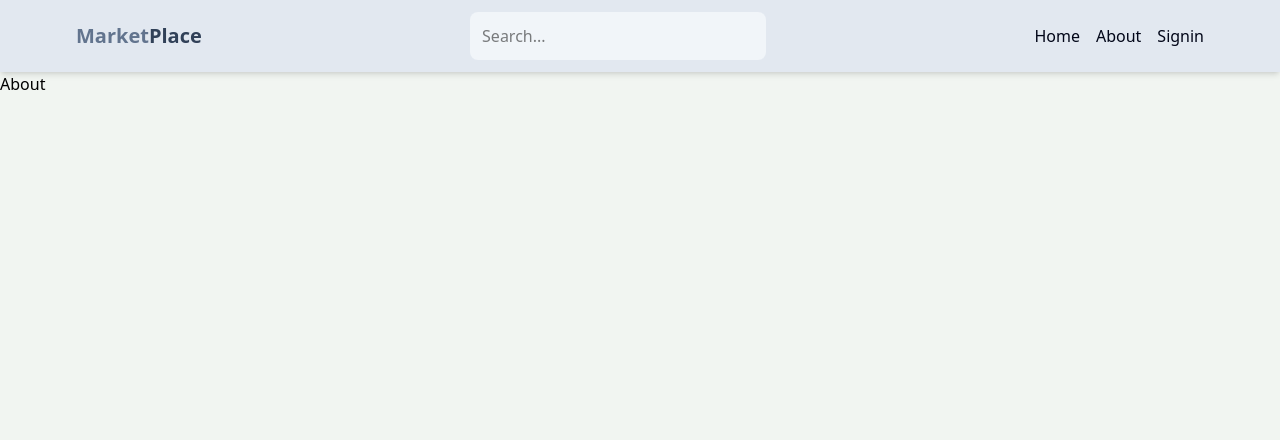
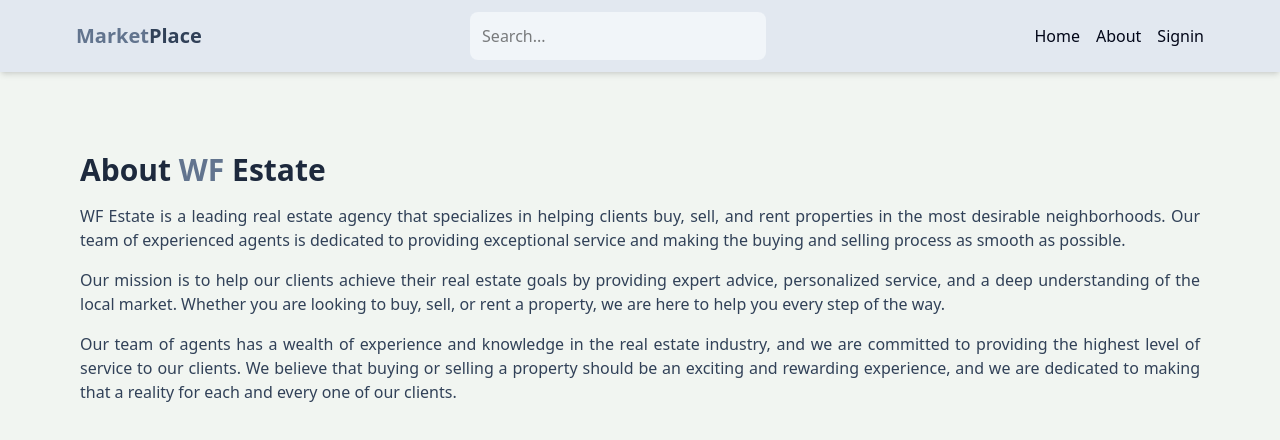
Before and after one commit to M-Firas/Market-Place, a React (Vite) app in the folder client/: page /about in a window 1280 px wide. Shown: the top 440 px of the page. Built offline with nearby package versions, Linux system fonts and the light colour scheme; no server answers; some icons are missing.

Commit message:
completed About Page

```diff
--- a/client/src/pages/About.jsx
+++ b/client/src/pages/About.jsx
@@ -1,5 +1,31 @@
 import React from "react";
 
 export default function About() {
-  return <div>About</div>;
+  return (
+    <div className="mx-auto max-w-6xl px-4 py-20">
+      <h1 className="mb-4 text-3xl font-bold text-slate-800">
+        About <span className="text-slate-500">WF</span> Estate
+      </h1>
+      <p className="mb-4 text-justify text-slate-700">
+        WF Estate is a leading real estate agency that specializes in helping
+        clients buy, sell, and rent properties in the most desirable
+        neighborhoods. Our team of experienced agents is dedicated to providing
+        exceptional service and making the buying and selling process as smooth
+        as possible.
+      </p>
+      <p className="mb-4 text-justify text-slate-700">
+        Our mission is to help our clients achieve their real estate goals by
+        providing expert advice, personalized service, and a deep understanding
+        of the local market. Whether you are looking to buy, sell, or rent a
+        property, we are here to help you every step of the way.
+      </p>
+      <p className="mb-4 text-justify text-slate-700">
+        Our team of agents has a wealth of experience and knowledge in the real
+        estate industry, and we are committed to providing the highest level of
+        service to our clients. We believe that buying or selling a property
+        should be an exciting and rewarding experience, and we are dedicated to
+        making that a reality for each and every one of our clients.
+      </p>
+    </div>
+  );
 }
```
